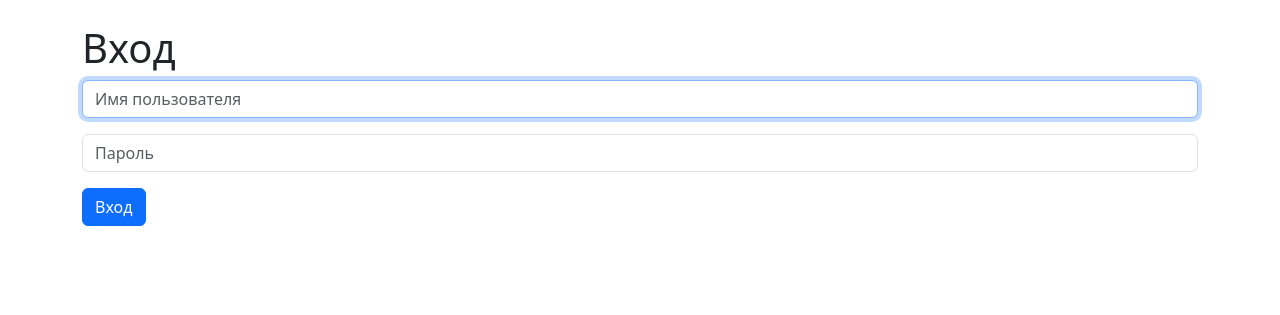
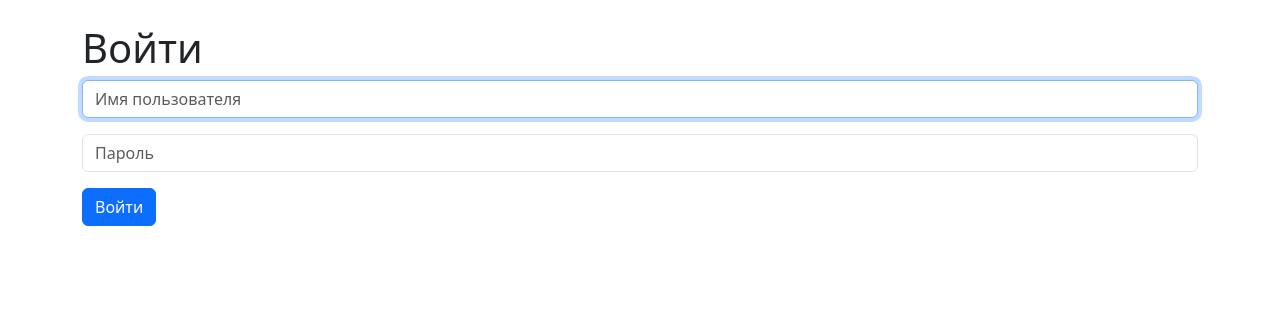
Before and after one commit to RustemYeldessov/python-project-52, a Django app: template task_manager/templates/users/login.html in a window 1280 px wide. Shown: the part 56-371 px from the top of the page. Run offline with Django 5.2, Linux system fonts and the light colour scheme; the template is opened without the code that fills it, so the values that code supplies are empty; some libraries are stand-ins or nearby versions.

Commit message:
fix(templates): fix login.html

```diff
--- a/task_manager/templates/users/login.html
+++ b/task_manager/templates/users/login.html
@@ -2,9 +2,9 @@
 {% load i18n %}
 
 {% block content %}
-<h1>{% trans "Вход" %}</h1>
+<h1>Войти</h1>
 
-<form method="post">
+<form method="post" action="{% url 'login' %}">
   {% csrf_token %}
   <div class="mb-3">
     <input
@@ -25,6 +25,7 @@
       required
     />
   </div>
-  <button type="submit" class="btn btn-primary">{% trans "Вход" %}</button>
+
+  <button type="submit" class="btn btn-primary">Войти</button>
 </form>
 {% endblock %}
```
